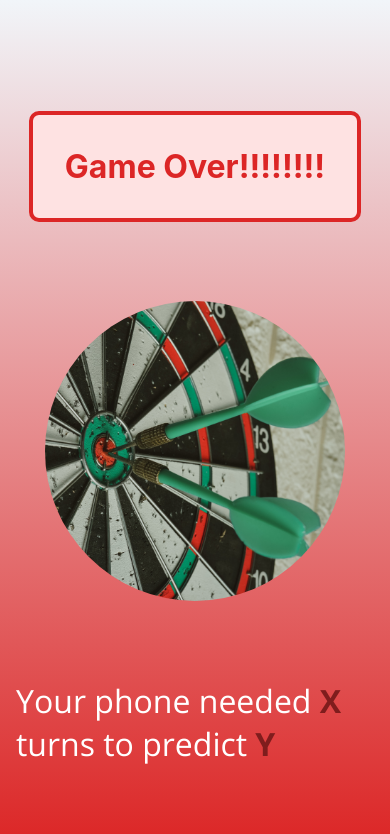
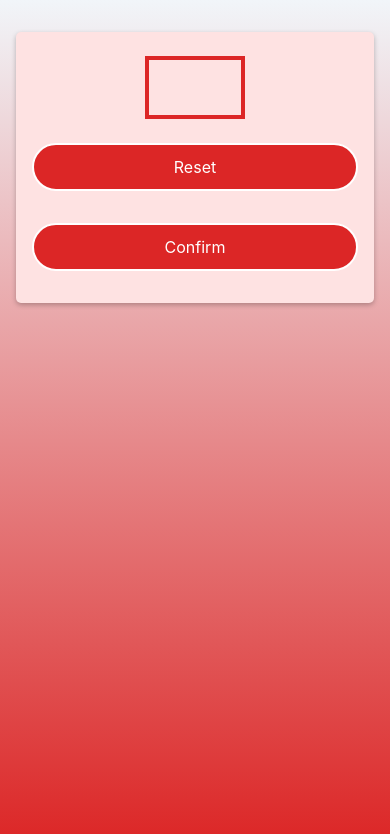
Before and after one commit to srinibas39/react-native-game, a React Native app: screen / in a window 390 px wide. Shown: the top 834 px of the page. Built offline with nearby package versions, Linux system fonts and the light colour scheme; grey boxes are pictures that could not be loaded.

Commit message:
dimensions API

```diff
--- a/App.js
+++ b/App.js
@@ -1,5 +1,5 @@
 
-import { StyleSheet, ImageBackground, SafeAreaView } from 'react-native';
+import { StyleSheet, ImageBackground, SafeAreaView, Dimensions } from 'react-native';
 import { StartGame } from './screen/StartGame';
 import { LinearGradient } from 'expo-linear-gradient';
 import { useState } from 'react';
@@ -15,8 +15,9 @@ export default function App() {
 
 
 
-  const [confirmNo, setConfirmNo] = useState();
+  const [confirmNo, setConfirmNo] = useState(null);
   const [isGameOver, setIsGameOver] = useState(true);
+  const [rounds, setRounds] = useState(null);
 
   const confirmNoPick = (no) => {
     setConfirmNo(no);
@@ -27,14 +28,20 @@ export default function App() {
     setIsGameOver(true)
   }
 
+  const gameEndRounds = () => {
+    setConfirmNo(null);
+    setIsGameOver(true);
+    setRounds(null)
+  }
+
   let screen = <StartGame confirmNoPick={confirmNoPick} />
 
   if (confirmNo) {
-    screen = <Game enteredNo={confirmNo} gameOver={gameOver} />
+    screen = <Game enteredNo={confirmNo} />
   }
 
   if (confirmNo && isGameOver) {
-    screen = <EndGame />
+    screen = <EndGame gameEndRounds={gameEndRounds} />
   }
 
   const [fontsLoaded] = useFonts({
@@ -47,27 +54,33 @@ export default function App() {
   }
 
 
+
+
+
+
   return (
     <LinearGradient colors={["#f1f5f9", "#dc2626"]} style={styles.appContainer} >
-      <SafeAreaView style={styles.screen}><EndGame/></SafeAreaView>
+      <SafeAreaView style={styles.screen}>{screen}</SafeAreaView>
 
       <ImageBackground source={require("./assets/images/dice2.jpg")} resizeMode="cover" style={styles.ImageBackground}></ImageBackground>
     </LinearGradient >
   );
 }
 
+const deviceWidth = Dimensions.get("window").width;
+
 const styles = StyleSheet.create({
   appContainer: {
     flex: 1,
     padding: 16,
     flexDirection: "column",
-    paddingTop: 32
+    paddingTop: deviceWidth > 400 ? 32 : 16
   },
   ImageBackground: {
     flex: 1,
     opacity: 0.15
   },
-  screen:{
-    height:"100%"
+  screen: {
+    height: "100%"
   }
 })
--- a/components/PrimaryButton.js
+++ b/components/PrimaryButton.js
@@ -17,7 +17,8 @@ const styles = StyleSheet.create({
         borderRadius: 30,
         overflow: "hidden",
         borderWidth: 2,
-        borderColor:colors.secondary2
+        borderColor:colors.secondary2,
+        padding:8
     },
     BtnPressableContainer: {
         height: "100%",
--- a/screen/EndGame.js
+++ b/screen/EndGame.js
@@ -1,4 +1,5 @@
 import { Text, View, Image, StyleSheet } from "react-native";
+import { PrimaryButton } from "../components/PrimaryButton";
 import { Title } from "../components/Title";
 import { colors } from "../constants/colors";
 
@@ -11,6 +12,8 @@ export const EndGame = () => {
         <View>
             <Text style={styles.text}>Your phone needed <Text style={styles.boldText}>X</Text> turns to predict <Text style={styles.boldText}>Y</Text></Text>
         </View>
+
+        <PrimaryButton>Start Again</PrimaryButton>
     </View>
 }
 
--- a/screen/Game.js
+++ b/screen/Game.js
@@ -30,6 +30,11 @@ export const Game = ({ enteredNo, gameOver }) => {
 
     const initalGuess = generateNo(min, max, enteredNo)
     const [guessedNo, setGuessedNo] = useState(initalGuess)
+
+    useEffect(() => {
+        min = 1;
+        max = 100;
+    }, [])
 
     useEffect(() => {
         if (guessedNo === enteredNo) {
@@ -81,7 +86,7 @@ export const Game = ({ enteredNo, gameOver }) => {
 const styles = StyleSheet.create({
     gameContainer: {
         flexDirection: "column",
-        flex:1,
+        flex: 1,
         justifyContent: "space-evenly",
         alignItems: "center"
     },
```
